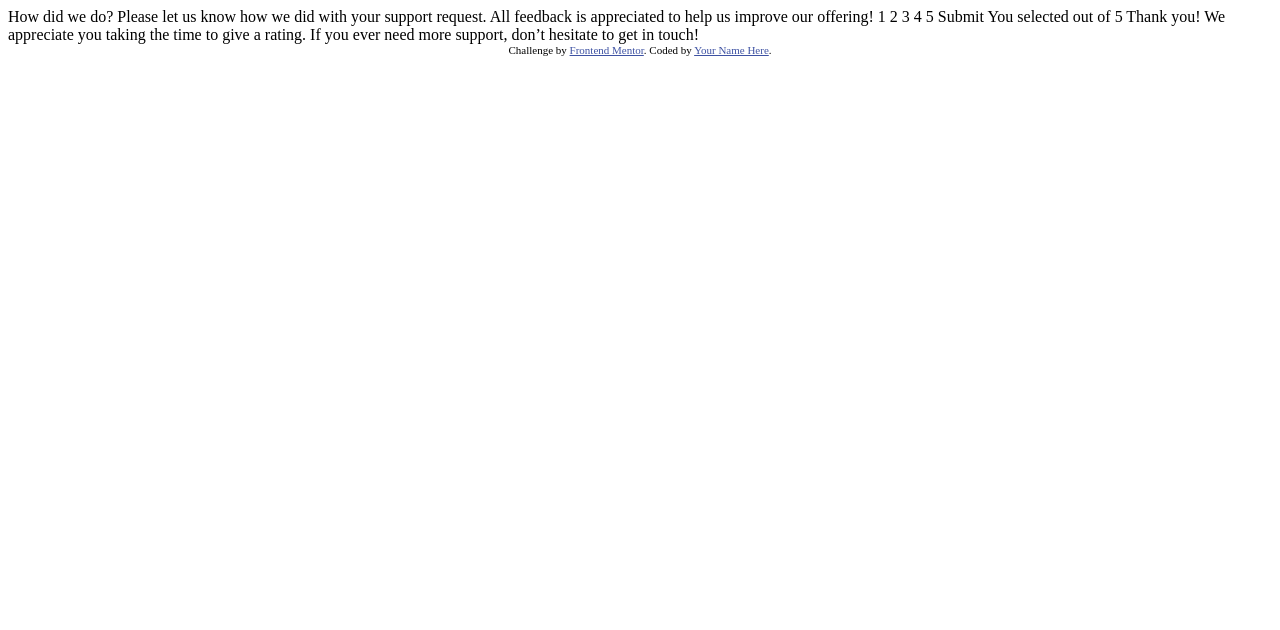
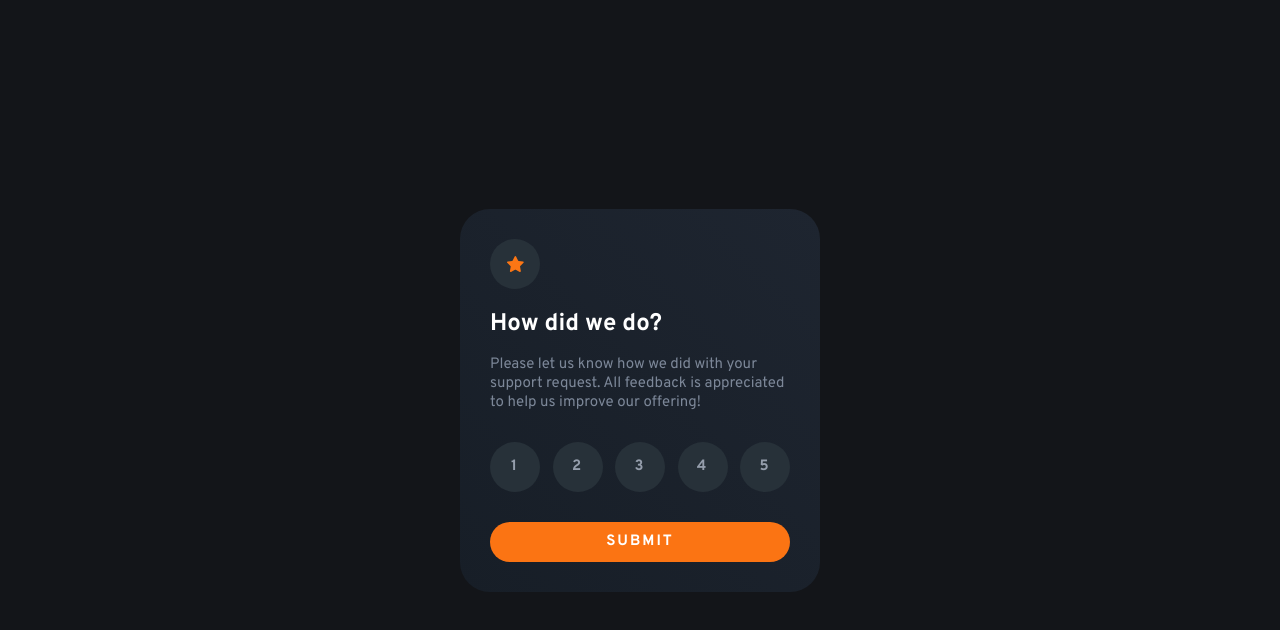
Before and after one commit to mapompeo/frontend-mentor, a plain HTML site: page componente-classificação-interativa/index.html in a window 1280 px wide. Drawn offline with Linux system fonts and the light colour scheme.

Commit message:
finalizando o exercicio de rating

```diff
--- a/componente-classificação-interativa/index.html
+++ b/componente-classificação-interativa/index.html
@@ -1,49 +1,26 @@
 <!DOCTYPE html>
-<html lang="en">
+<html lang="pt-br">
 <head>
   <meta charset="UTF-8">
-  <meta name="viewport" content="width=device-width, initial-scale=1.0"> <!-- displays site properly based on user's device -->
-
+  <meta name="viewport" content="width=device-width, initial-scale=1.0">
   <link rel="icon" type="image/png" sizes="32x32" href="./images/favicon-32x32.png">
-
   <title>Frontend Mentor | Interactive rating component</title>
-
-  <!-- Feel free to remove these styles or customise in your own stylesheet 👍 -->
-  <style>
-    .attribution { font-size: 11px; text-align: center; }
-    .attribution a { color: hsl(228, 45%, 44%); }
-  </style>
+  <link rel="stylesheet" href="style.css">
+  <script src="script.js" defer></script>
 </head>
 <body>
-
-  <!-- Rating state start -->
-
-  How did we do?
-
-  Please let us know how we did with your support request. All feedback is appreciated
-  to help us improve our offering!
-
-  1 2 3 4 5
-
-  Submit
-
-  <!-- Rating state end -->
-
-  <!-- Thank you state start -->
-
-  You selected <!-- Add rating here --> out of 5
-
-  Thank you!
-
-  We appreciate you taking the time to give a rating. If you ever need more support,
-  don’t hesitate to get in touch!
-
-  <!-- Thank you state end -->
-
-
-  <div class="attribution">
-    Challenge by <a href="https://www.frontendmentor.io?ref=challenge" target="_blank">Frontend Mentor</a>.
-    Coded by <a href="#">Your Name Here</a>.
+  <div class="container">
+    <div class="estrela"><img src="images/icon-star.svg" alt="Star icon"></div>
+    <h1 class="titulo">How did we do?</h1>
+    <p class="paragrafo">Please let us know how we did with your support request. All feedback is appreciated to help us improve our offering!</p>
+    <div class="botoes">
+      <button id="button1" onclick="storeRating(1)">1</button>
+      <button id="button2" onclick="storeRating(2)">2</button>
+      <button id="button3" onclick="storeRating(3)">3</button>
+      <button id="button4" onclick="storeRating(4)">4</button>
+      <button id="button5" onclick="storeRating(5)">5</button>
+    </div>
+    <button class="submit" onclick=window.location.href="./thank-you.html">SUBMIT</button>
   </div>
 </body>
 </html>
--- /dev/null
+++ b/componente-classificação-interativa/script.js
@@ -0,0 +1,27 @@
+document.addEventListener("DOMContentLoaded", function () {
+var buttons = document.querySelectorAll(".botoes button");
+
+    // Função para trocar o fundo quando o botão é selecionado
+    buttons.forEach(function (button) {
+        button.addEventListener("click", function () {
+
+        buttons.forEach(function (btn) {
+            btn.classList.remove("clicked");
+        });
+
+        button.classList.add("clicked");
+        });
+    });
+
+    // Variáveis e condição para pegar o valor botão selecionado
+    var rateElement = document.querySelector(".rate");
+    var selectedRating = sessionStorage.getItem("selectedRating");
+
+    if (selectedRating && rateElement) {
+        rateElement.textContent = selectedRating;
+    }
+});
+
+function storeRating(rating) {
+    sessionStorage.setItem("selectedRating", rating);
+}
--- /dev/null
+++ b/componente-classificação-interativa/style.css
@@ -0,0 +1,135 @@
+@import url('https://fonts.googleapis.com/css2?family=Montserrat:ital,wght@0,100;0,200;0,300;0,400;0,500;0,600;0,700;0,800;0,900;1,100;1,200;1,300;1,400;1,500;1,600;1,700;1,800;1,900&family=Overpass:ital,wght@0,400;0,700;1,400;1,700&display=swap');
+
+* {
+    margin: 0;
+	padding: 0;
+	border: 0;
+	font-size: 100%;
+	font: inherit;
+	vertical-align: baseline;
+    text-decoration: none;
+}
+
+body {
+    background-color: #131519;
+    font-family: 'Montserrat', sans-serif;
+    font-family: 'Overpass', sans-serif;
+    display: flex;
+    justify-content: center;
+    align-items: center;
+    height: 100vh;
+    font-size: 15px;
+}
+
+.container, .containerThankYou {
+    display: flex;
+    justify-content: center;
+    text-align: left;
+    flex-direction: column;
+    color: white;
+    width: 300px;
+    background-image: linear-gradient(45deg, #171E27, #1E2530);
+    border-radius: 30px;
+    margin: 30px;
+    padding: 30px;
+}
+
+.titulo {
+    color: #ffffff;
+    font-weight: 700;
+    font-size: 24px;
+    margin-bottom: 16px;
+}
+
+.paragrafo, .paragrafoCenter {
+    color: rgb(124, 135, 152)
+}
+
+.estrela {
+    background-color: #273139;
+    margin-bottom: 20px;
+    width: 50px;
+    height: 50px;
+    border-radius: 100px;
+    display: flex;
+    justify-content: center;
+    align-items: center;
+}
+
+.botoes {
+    display: flex;
+    justify-content: space-between;
+    margin: 30px 0;
+}
+
+.botoes button, .submit {
+    transition: all 0.2s;
+    width: 50px;
+    height: 50px;
+    border-radius: 100px;
+    background-color: #273139;
+    color: hsl(217, 12%, 63%);
+    text-align: center;
+    font-weight: 700;
+    letter-spacing: 2px;
+}
+
+.submit {
+    transition: all 0.2s;
+    background-color: rgb(251, 116, 19);
+    color: #ffffff;
+    width: auto;
+    height: 40px;
+    text-decoration: none;
+}
+
+.submit:hover {
+    transition: all 0.2s;
+    background-color: rgb(255, 255, 255);
+    color: rgb(251, 116, 19);
+}
+
+button:hover {
+    cursor: pointer;
+}
+
+.botoes button:hover {
+    transition: all 0.2s;
+    background-color: rgb(149, 158, 172);
+    color: white;
+}
+
+.botoes button.clicked {
+    background-color: #ffffff;
+    color: #273139;
+}
+
+.containerThankYou {
+    justify-content: center;
+    align-items: center;
+}
+
+.paragrafoCenter {
+    text-align: center;
+}
+
+.imagemThankYou {
+    width: 160px;
+    height: auto;
+    margin-bottom: 20px;
+}
+
+.valor {
+    margin-bottom: 30px;
+    color: rgb(255, 153, 81);
+    background-color: rgb(48, 57, 68);
+    padding: 8px 12px;
+    border-radius: 100px;
+}
+
+@media (max-width: 375px) {
+    .botoes button {
+        width: 40px;
+        height: 40px;
+    }
+}
```
Also changed, not shown: componente-classificação-interativa/thank-you.html (added, +19 -0 lines), 4 other files.
